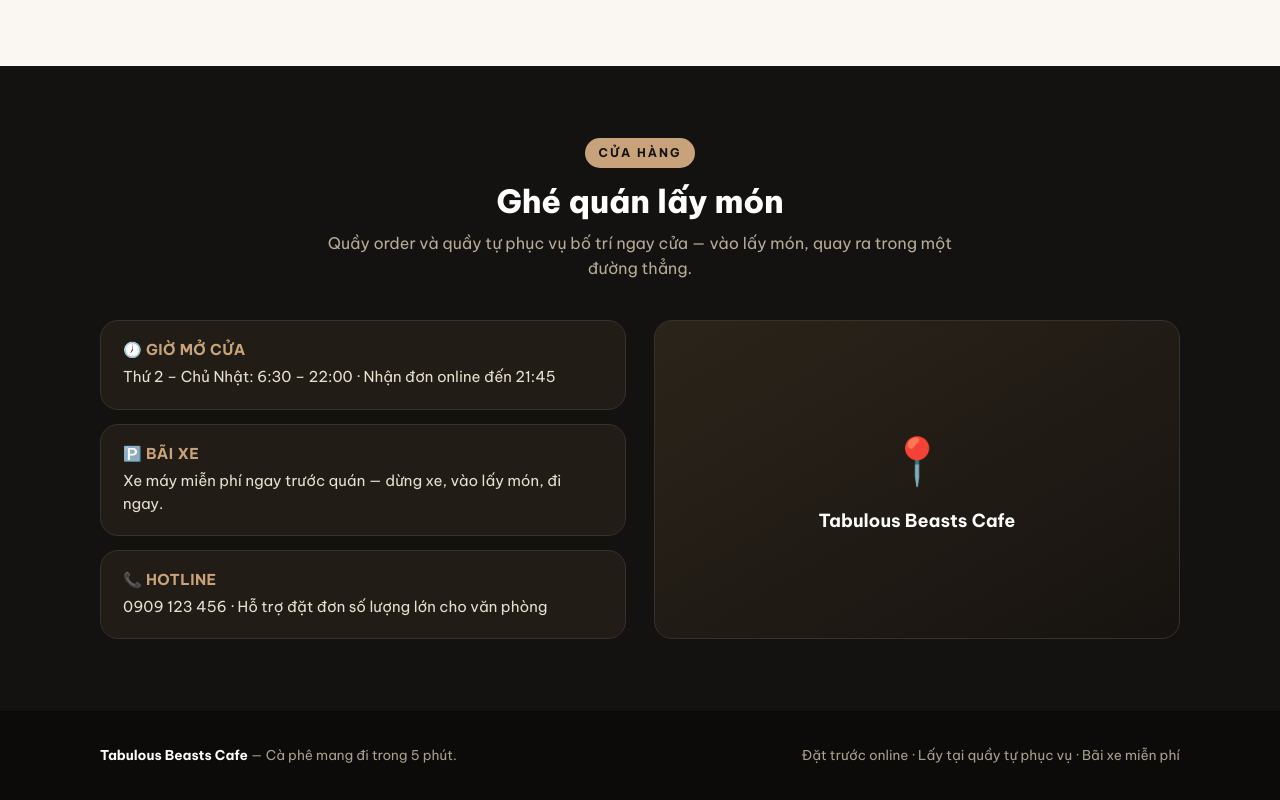
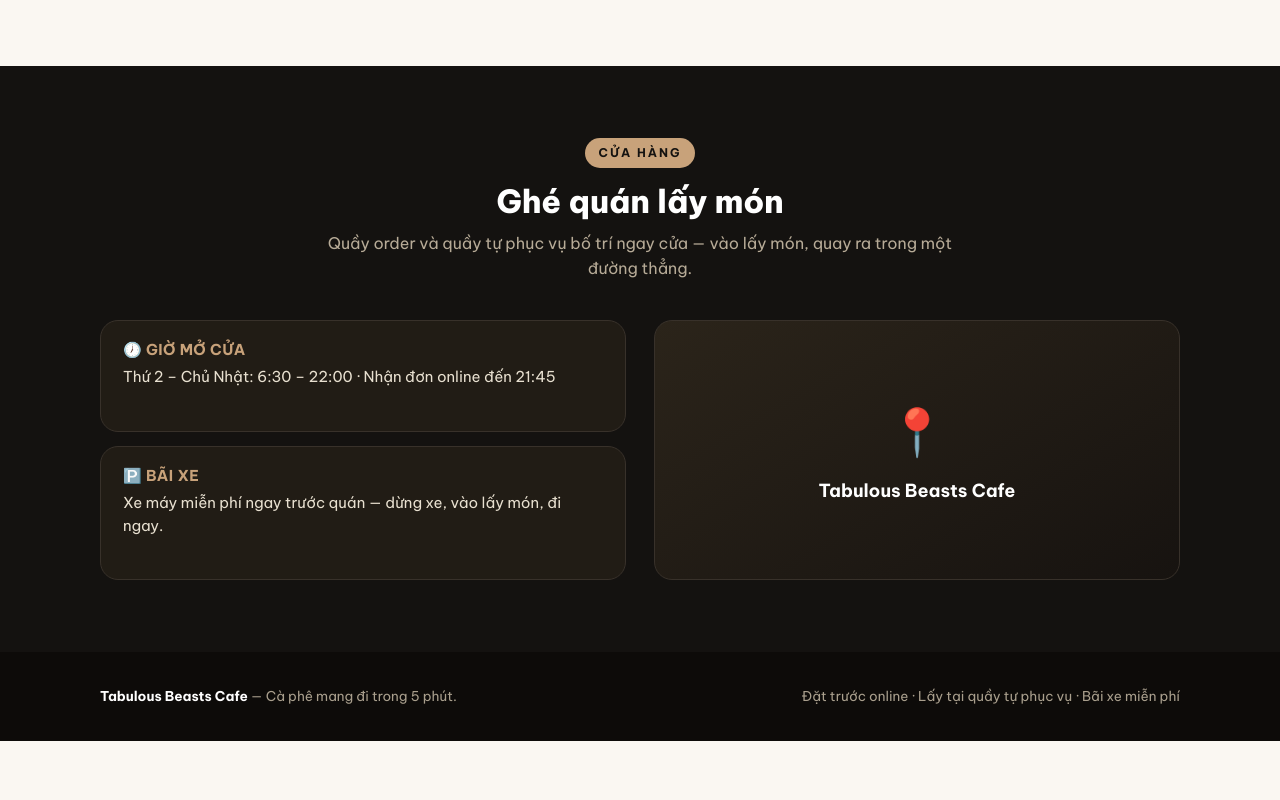
Before and after one commit to hashi0809/tabulous-beasts-cafe, a plain HTML site: page index.html in a window 1280 px wide. Shown: the part 5139-5939 px from the top of the page. After the commit the page ends 5880 px from the top, so only its background shows below. Drawn offline with Linux system fonts and the light colour scheme.

Commit message:
Xoa the hotline khoi trang (giu ten quan)

```diff
--- a/index.html
+++ b/index.html
@@ -421,7 +421,6 @@
       <div class="store-info">
         <div class="info-card"><h3>🕖 GIỜ MỞ CỬA</h3><p>Thứ 2 – Chủ Nhật: 6:30 – 22:00 · Nhận đơn online đến 21:45</p></div>
         <div class="info-card"><h3>🅿️ BÃI XE</h3><p>Xe máy miễn phí ngay trước quán — dừng xe, vào lấy món, đi ngay.</p></div>
-        <div class="info-card"><h3>📞 HOTLINE</h3><p>0909 123 456 · Hỗ trợ đặt đơn số lượng lớn cho văn phòng</p></div>
       </div>
       <div class="map-box">
         <div>
```
